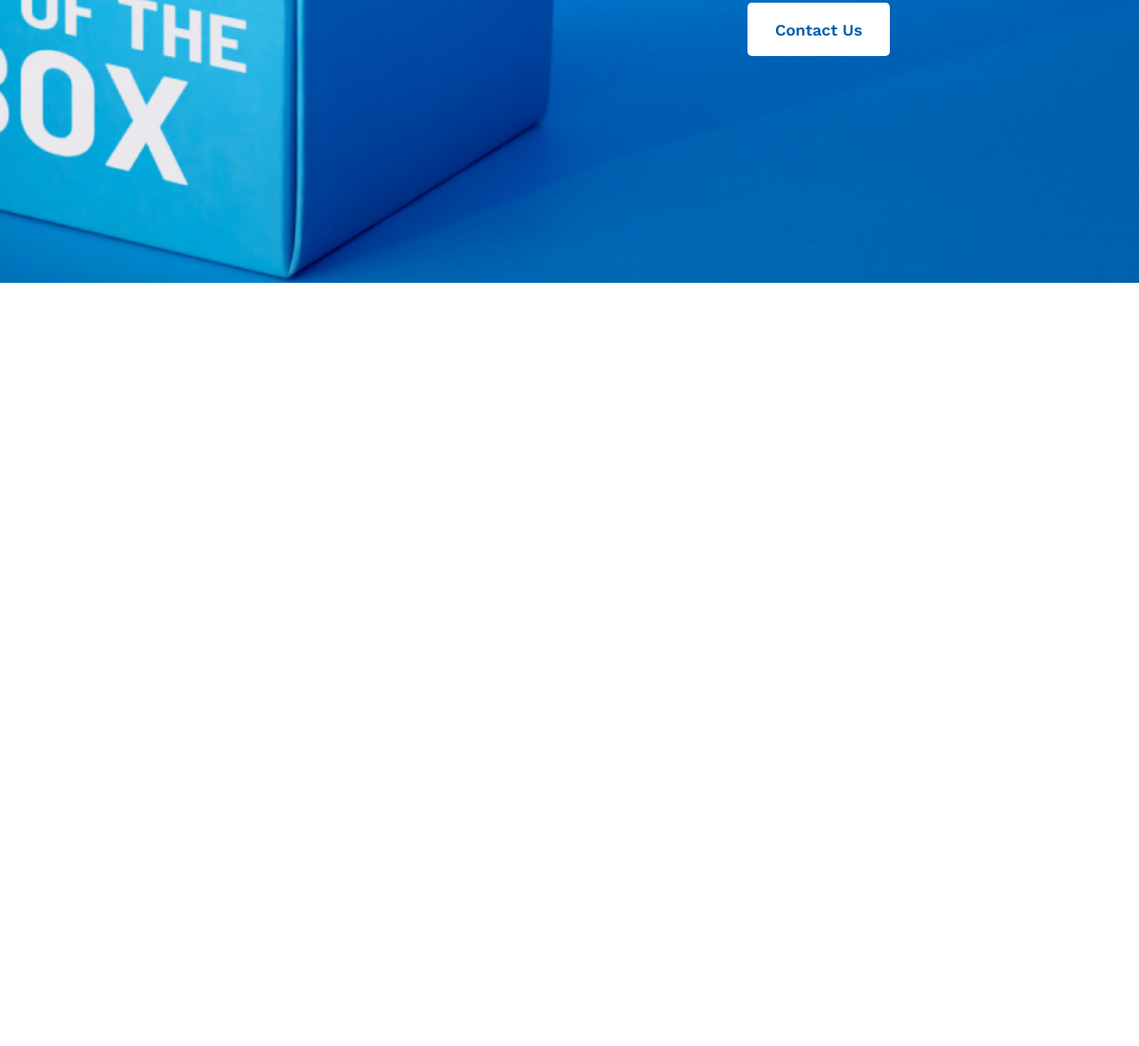
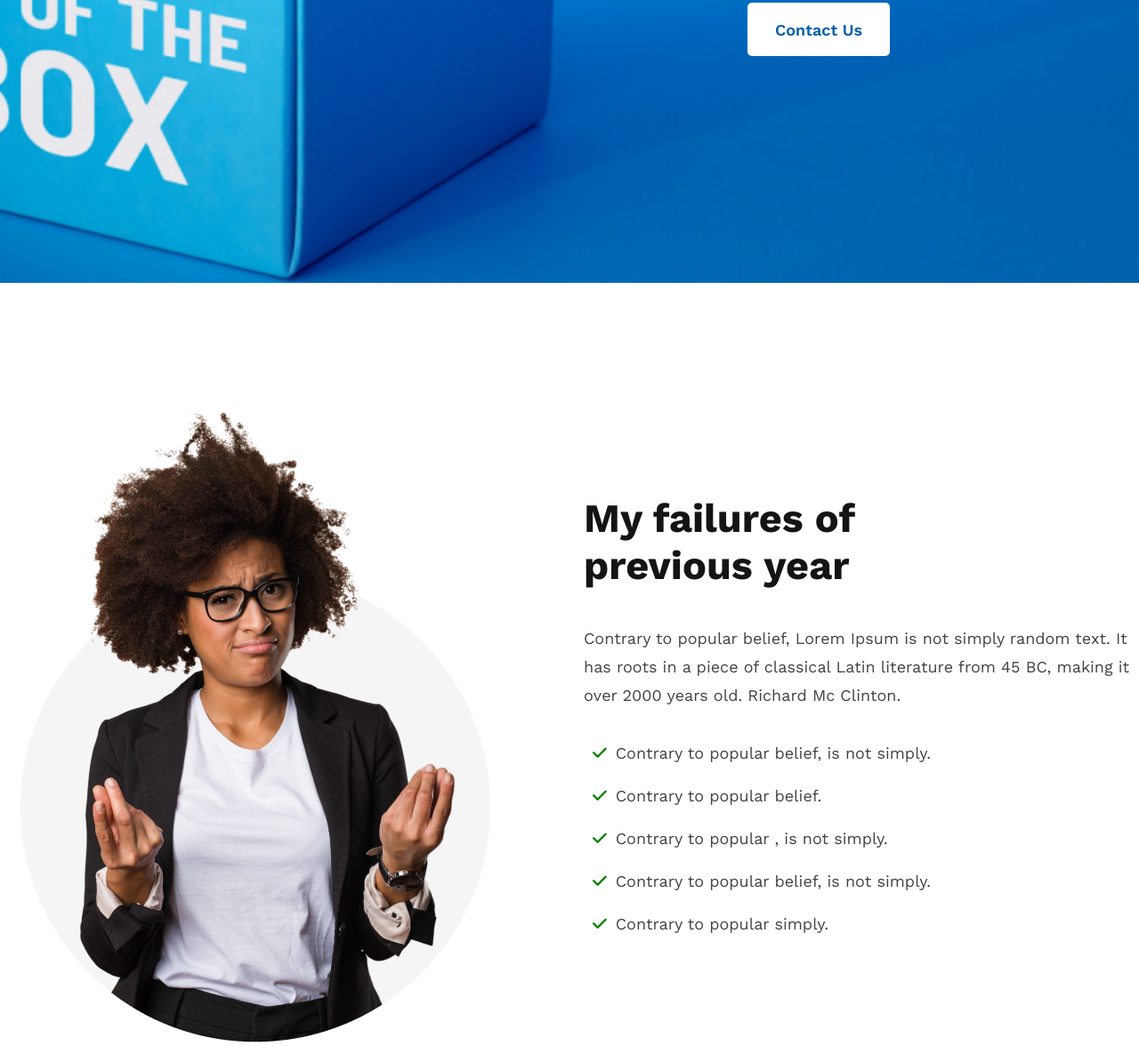
Before and after one commit to leon-dream1/Think_Positive_New-Year, a plain HTML site: page index.html in a window 1280 px wide. Shown: the part 953-2129 px from the top of the page at 89% size. Before the commit the page ends 1271 px from the top, so only its background shows below. Drawn offline with nearby package versions, Linux system fonts and the light colour scheme.

Commit message:
Failure Section Done

```diff
--- a/index.html
+++ b/index.html
@@ -12,6 +12,9 @@
     <link href="https://fonts.googleapis.com/css2?family=Inter:wght@600&family=Work+Sans:wght@400;600;700&display=swap"
         rel="stylesheet">
 
+        <!-- Font Awesome link -->
+    <link rel="stylesheet" href="https://cdnjs.cloudflare.com/ajax/libs/font-awesome/6.5.1/css/all.min.css" integrity="sha512-DTOQO9RWCH3ppGqcWaEA1BIZOC6xxalwEsw9c2QQeAIftl+Vegovlnee1c9QX4TctnWMn13TZye+giMm8e2LwA==" crossorigin="anonymous" referrerpolicy="no-referrer" />
+
     <!-- css link -->
     <link rel="stylesheet" href="styles/style.css">
 </head>
@@ -21,13 +24,35 @@
         <div class="header_container">
             <div class="header_main_content">
                 <h1 class="header-title">All Thinks Are <br> Possible If You <br> believe</h1>
-                <p class="header_description">There are many variations of passages of Lorem Ipsum available, but the majority have suffered alteration in some form, by injected humour, or randomized words</p>
+                <p class="header_description">There are many variations of passages of Lorem Ipsum available, but the
+                    majority have suffered alteration in some form, by injected humour, or randomized words</p>
                 <button class="contact_btn">Contact Us</button>
             </div>
         </div>
     </header>
     <main>
-
+        <section class="prev_year_failure">
+            <div class="failure_container">
+                <div class="failure_main_content">
+                    <div class="failure_image">
+                        <img src="images/person.png" alt="">
+                    </div>
+                    <div class="failure_content">
+                        <h2>My failures of <br> previous year</h2>
+                        <p>Contrary to popular belief, Lorem Ipsum is not simply random text. It has roots in a piece of
+                            classical Latin literature from 45 BC, making it over 2000 years old. Richard Mc Clinton.
+                        </p>
+                        <div class="fail_data">
+                            <p><i class="fa-solid fa-check"></i>Contrary to popular belief, is not simply.</p>
+                            <p><i class="fa-solid fa-check"></i>Contrary to popular belief.</p>
+                            <p><i class="fa-solid fa-check"></i>Contrary to popular , is not simply.</p>
+                            <p><i class="fa-solid fa-check"></i>Contrary to popular belief, is not simply.</p>
+                            <p><i class="fa-solid fa-check"></i>Contrary to popular simply.</p>
+                        </div>
+                    </div>
+                </div>
+            </div>
+        </section>
     </main>
     <footer>
 
--- a/styles/style.css
+++ b/styles/style.css
@@ -15,6 +15,8 @@
 .header_container{
     display: flex;
     justify-content: end;
+    max-width: 1500px;
+    margin: 0 auto;
 }
 .header_main_content{
     text-align: right;
@@ -45,3 +47,46 @@
     font-weight: 600;
 }
 /* Header Css Style End*/
+
+.prev_year_failure{
+    margin-top: 130px;
+}
+.failure_container{
+    max-width: 1500px;
+    margin: 0 auto;
+}
+.failure_main_content{
+    display: flex;
+    align-items: center;
+    justify-content: space-around;
+    gap:32px;
+}
+.failure_image{
+    width: 50%;
+}
+.failure_content{
+    width: 50%;
+}
+.failure_content > h2{
+    color: #151414;
+    font-size: 45px;
+    font-weight: bold;
+    margin-bottom: 40px;
+}
+.failure_content > p{
+    color: #444343;
+    font-size: 18px;
+    line-height: 32px;
+    margin-bottom: 30px;
+}
+
+.fail_data > p{
+    color: #444343;
+    font-size: 18px;
+    line-height: 32px;
+    margin-bottom: 10px;
+}
+.fail_data p i{
+    color: green;
+    padding: 10px;
+}
```
